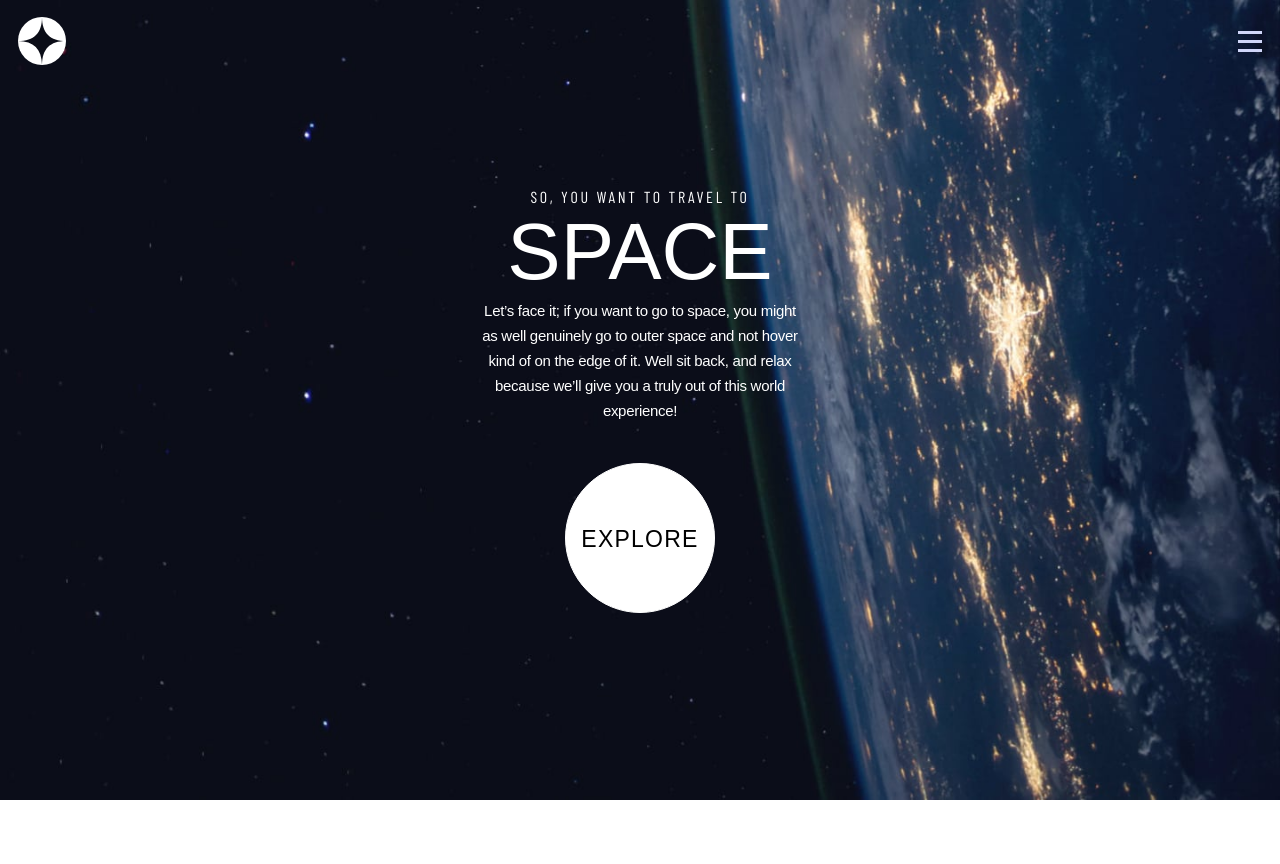
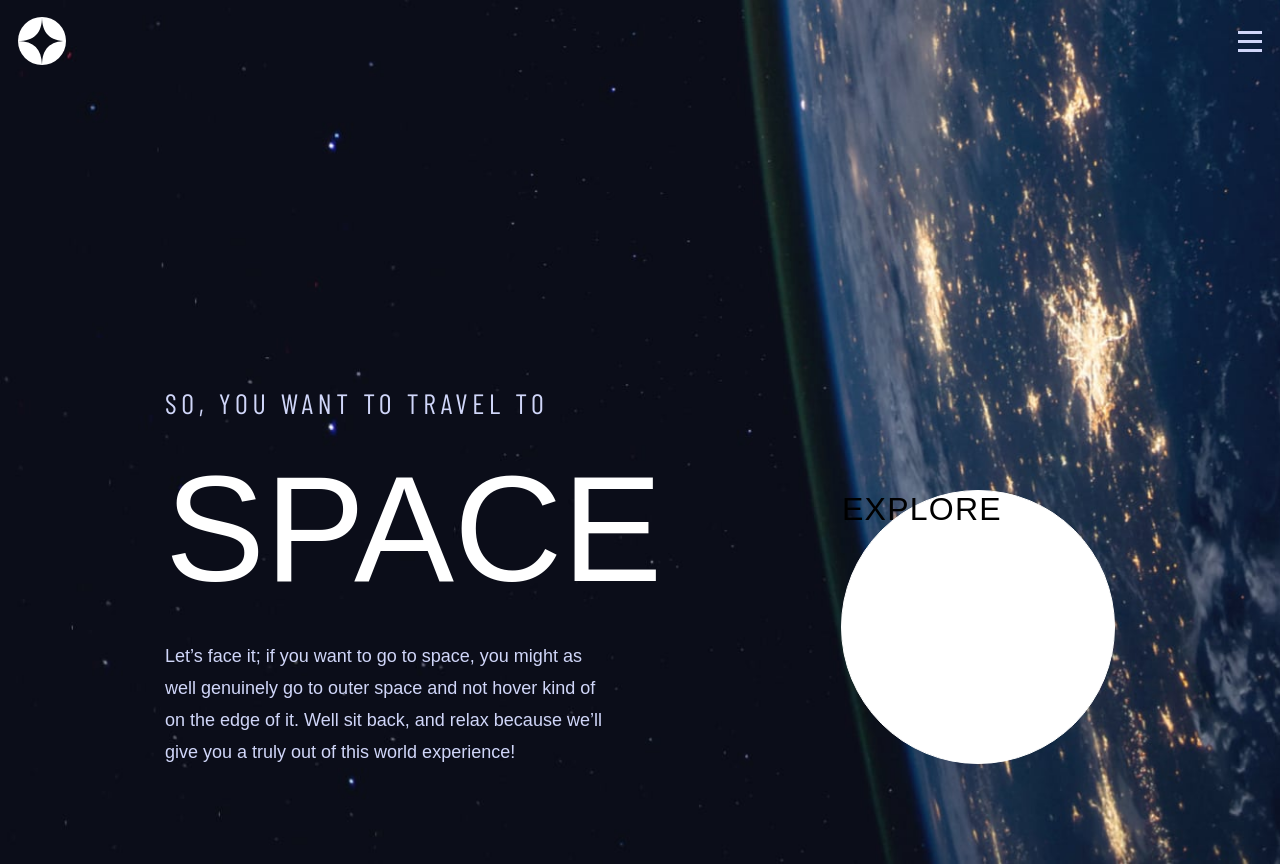
Before and after one commit to kalin-angelov/fm-space-tourism-website, a React (Vite) app: page / in a window 1280 px wide. Before the commit the page ends 800 px from the top, so only its background shows below. Built offline with nearby package versions, Linux system fonts and the light colour scheme; a web font is replaced by a local one.

Commit message:
Home css

```diff
--- a/src/components/Home/style/Home.module.css
+++ b/src/components/Home/style/Home.module.css
@@ -5,13 +5,14 @@
   min-height: 100dvh;
   display: flex;
   flex-direction: column;
-  justify-content: center;
+  flex-wrap: nowrap;
   align-items: center;
 }
 .homeSection .container {
   width: 327px;
   height: 276px;
   text-align: center;
+  margin-top: 90px;
 }
 .homeSection .container .header {
   font-family: "Barlow Condensed", sans-serif;
@@ -20,12 +21,15 @@
   line-height: 1.2;
   letter-spacing: 2.7px;
   text-transform: uppercase;
+  margin-top: 22px;
+  color: #D0D6F9;
 }
 .homeSection .container h1 {
   font-family: "Bellefair", sans-serif;
   font-weight: 400;
   font-size: 80px;
   text-transform: uppercase;
+  margin-top: 22px;
 }
 .homeSection .container .description {
   font-family: "Barlow", sans-serif;
@@ -33,6 +37,8 @@
   font-size: 15px;
   line-height: 25px;
   letter-spacing: -0.3px;
+  margin-top: 24px;
+  color: #D0D6F9;
 }
 .homeSection .exploreBtn {
   border: 1px solid white;
@@ -40,13 +46,12 @@
   width: 150px;
   height: 150px;
   font-size: 23px;
-  padding: 62px 0;
-  text-align: center;
   background-color: white;
   color: black;
   font-family: "Bellefair", sans-serif;
   text-transform: uppercase;
   letter-spacing: 1.25px;
+  margin-top: 104px;
 }
 
 @media screen and (min-width: 798px) {
@@ -57,5 +62,36 @@
 @media screen and (min-width: 1020px) {
   .homeSection {
     background-image: url("/public/home/background-home-desktop.jpg");
+    flex-direction: row;
+    justify-content: space-between;
+    align-items: flex-start;
+    padding: 200px 165px 100px 165px;
+  }
+  .homeSection .container {
+    width: 450px;
+    height: 382px;
+    text-align: start;
+    margin-top: 165px;
+  }
+  .homeSection .container .header {
+    font-size: 28px;
+    letter-spacing: 4.72px;
+  }
+  .homeSection .container h1 {
+    font-size: 150px;
+  }
+  .homeSection .container .description {
+    font-size: 18px;
+    line-height: 32px;
+    letter-spacing: 0;
+  }
+  .homeSection .exploreBtn {
+    width: 274px;
+    height: 274px;
+    font-size: 32px;
+    margin-top: 290px;
+  }
+  .homeSection .exploreBtn:hover {
+    box-shadow: 0px 0px 0px 82px rgba(151, 151, 151, 0.2509803922);
   }
 }/*# sourceMappingURL=Home.module.css.map */
--- a/src/components/Home/style/Home.module.scss
+++ b/src/components/Home/style/Home.module.scss
@@ -1,3 +1,5 @@
+$paragraphColor: #D0D6F9;
+
 .homeSection {
     background-image: url("/public/home/background-home-mobile.jpg");
     background-size: cover;
@@ -6,13 +8,14 @@
 
     display: flex;
     flex-direction: column;
-    justify-content: center;
+    flex-wrap: nowrap;
     align-items: center;
 
     .container {
         width: 327px;
         height: 276px;
         text-align: center;
+        margin-top: 90px;
 
         .header {
             font-family: "Barlow Condensed", sans-serif;
@@ -21,6 +24,8 @@
             line-height: 1.2;
             letter-spacing: 2.7px;
             text-transform: uppercase;
+            margin-top: 22px;
+            color:$paragraphColor;
         }
 
         h1 {
@@ -28,6 +33,7 @@
             font-weight: 400;
             font-size: 80px;
             text-transform: uppercase;
+            margin-top: 22px;
         }
 
         .description {
@@ -36,6 +42,8 @@
             font-size: 15px;
             line-height: 25px;
             letter-spacing: -0.3px;
+            margin-top: 24px;
+            color:$paragraphColor;
         }
     }
 
@@ -45,13 +53,12 @@
         width: 150px;
         height: 150px;
         font-size: 23px;
-        padding: 62px 0;
-        text-align: center;
         background-color: white;
         color: black;
         font-family: "Bellefair", sans-serif;
         text-transform: uppercase;
         letter-spacing: 1.25px;
+        margin-top: 104px;
     }
 }
 
@@ -64,5 +71,41 @@
 @media screen and (min-width: 1020px) {
     .homeSection {
         background-image: url("/public/home/background-home-desktop.jpg");
+        flex-direction: row;
+        justify-content: space-between;
+        align-items: flex-start;
+        padding: 200px 165px 100px 165px;
+
+        .container {
+            width: 450px;
+            height: 382px;
+            text-align: start;
+            margin-top: 165px;
+
+            .header {
+                font-size: 28px;
+                letter-spacing: 4.72px;
+            }
+
+            h1 {
+                font-size: 150px;
+            }
+
+            .description {
+                font-size: 18px;
+                line-height: 32px;
+                letter-spacing: 0;
+            }
+        }
+
+        .exploreBtn {
+            width: 274px;
+            height: 274px;
+            font-size: 32px;
+            margin-top: 290px;
+            &:hover {
+                box-shadow: 0px 0px 0px 82px #97979740;
+            }
+        }
     }
 }
```
Also changed, not shown: 1 other file (tests, documents, lock files or other folders).
